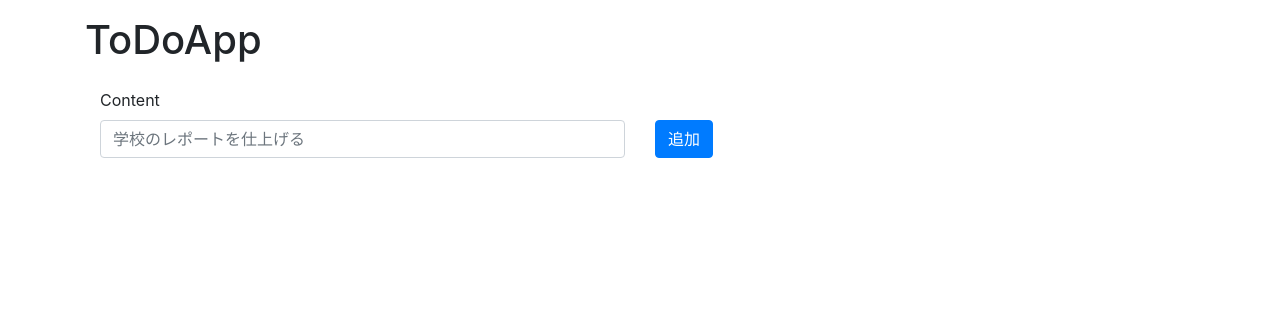
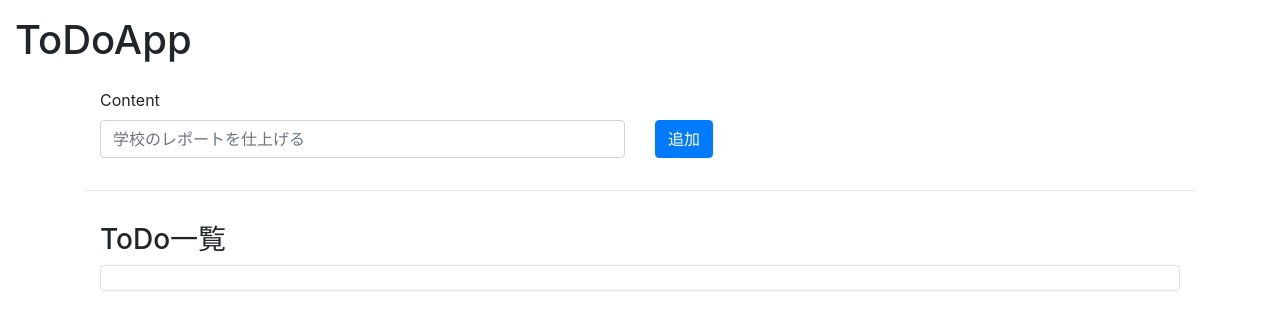
Before and after one commit to fummicc1/ReactCodelab, a React (Create React App) app in the folder todo_app/: page / in a window 1280 px wide. Shown: the top 330 px of the page. Built offline with nearby package versions, Linux system fonts and the light colour scheme.

Commit message:
add todo list

```diff
--- a/todo_app/src/components/App.js
+++ b/todo_app/src/components/App.js
@@ -1,12 +1,26 @@
 import React from 'react';
-import FormContainer from './FormContainer';
+import ToDoFormContainer from './ToDoFormContainer';
 import Container from 'react-bootstrap/Container';
+import ToDoListContainer from './ToDoListContainer';
+import { Row, Col } from 'react-bootstrap';
 
 function App() {
   return (
-    <Container className="App">
+    <Container fluid className="App">
       <h1 className="mb-4 mt-3">ToDoApp</h1>
-      <FormContainer />
+      <Container>
+        <Row>
+          <Col>
+            <ToDoFormContainer />
+          </Col>
+        </Row>
+        <hr />
+        <Row>
+          <Col className="mt-3">
+            <ToDoListContainer />
+          </Col>
+        </Row>
+      </Container>
     </Container>
   );
 }
--- a/todo_app/src/components/FormContainer.js
+++ b/todo_app/src/components/ToDoFormContainer.js
@@ -4,7 +4,7 @@ import Container from 'react-bootstrap/Container';
 import { Button, Col } from 'react-bootstrap';
 import Row from 'react-bootstrap/Row'
 
-function FormContainer(props) {
+function ToDoFormContainer(props) {
     return (
         <Container>
             <Form onClick>
@@ -24,4 +24,4 @@ function FormContainer(props) {
     )
 }
 
-export default FormContainer;
+export default ToDoFormContainer;
--- /dev/null
+++ b/todo_app/src/components/ToDoListContainer.js
@@ -0,0 +1,20 @@
+import React from 'react';
+import Container from 'react-bootstrap/Container';
+import ListGroup from 'react-bootstrap/ListGroup';
+import ListGroupItem from 'react-bootstrap/ListGroupItem';
+import Alert from 'react-bootstrap/Alert';
+
+function ToDoListContainer(props) {
+    return (
+        <Container className="list-container">
+            <h3>ToDo一覧</h3>
+            <ListGroup>
+                <ListGroupItem>
+
+                </ListGroupItem>
+            </ListGroup>
+        </Container>
+    )
+}
+
+export default ToDoListContainer;
```
